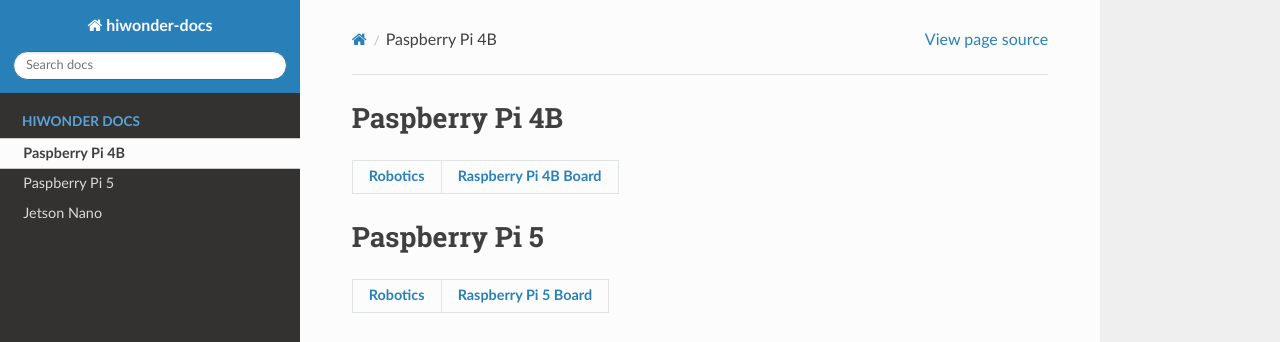
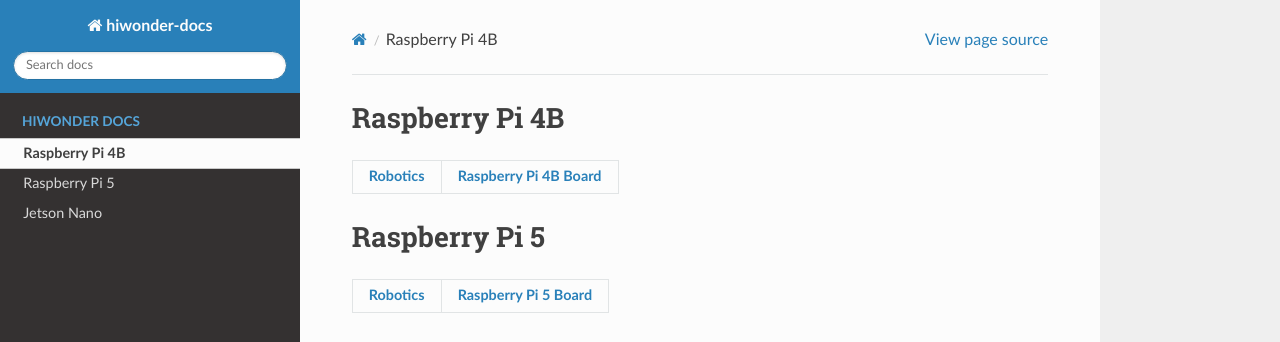
Before and after one commit to Hiwonder-docs/Hiwonder-docs, a Sphinx documentation site: the page built from source/README.md, in a window 1280 px wide. Shown: the top 342 px of the page. Built offline with Sphinx 7.4.7 and the Read the Docs theme 2.0.0, drawn with Linux system fonts in a browser that asks for light colours.

Commit message:
Rasperry Pi

```diff
--- a/README.md
+++ b/README.md
@@ -1,4 +1,4 @@
-#  Paspberry Pi
+#  Raspberry Pi
 
 
 | [Robotics for PaspberryPi 4B](source/RaspberryPi/raspberrypi_4b_robotics.md) | [Robotics for PaspberryPi 5](source/RaspberryPi/raspberrypi_5_robotics.md) |
--- a/source/README.md
+++ b/source/README.md
@@ -1,12 +1,12 @@
 
 
-#  Paspberry Pi 4B
+#  Raspberry Pi 4B
 
 
 | [Robotics](./RaspberryPi/raspberrypi_4b_robotics.md ) | [Raspberry Pi 4B Board](https://www.hiwonder.com) |
 |-------------------------------------------------------------------------|---------------------------------------------------|
 
-#  Paspberry Pi 5
+#  Raspberry Pi 5
 
 
 | [Robotics](./RaspberryPi/raspberrypi_5_robotics.md ) | [Raspberry Pi 5 Board](https://www.hiwonder.com) |
```
